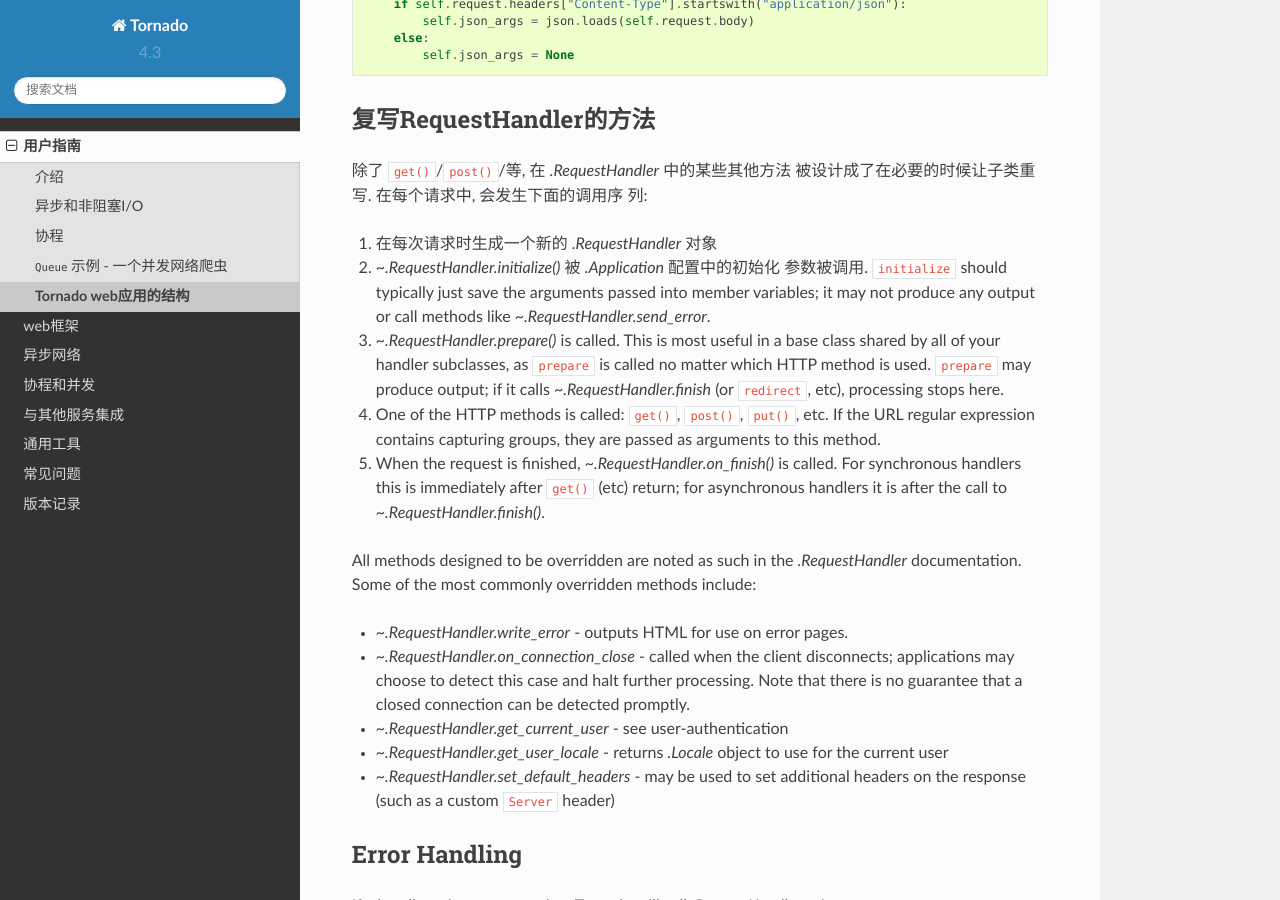
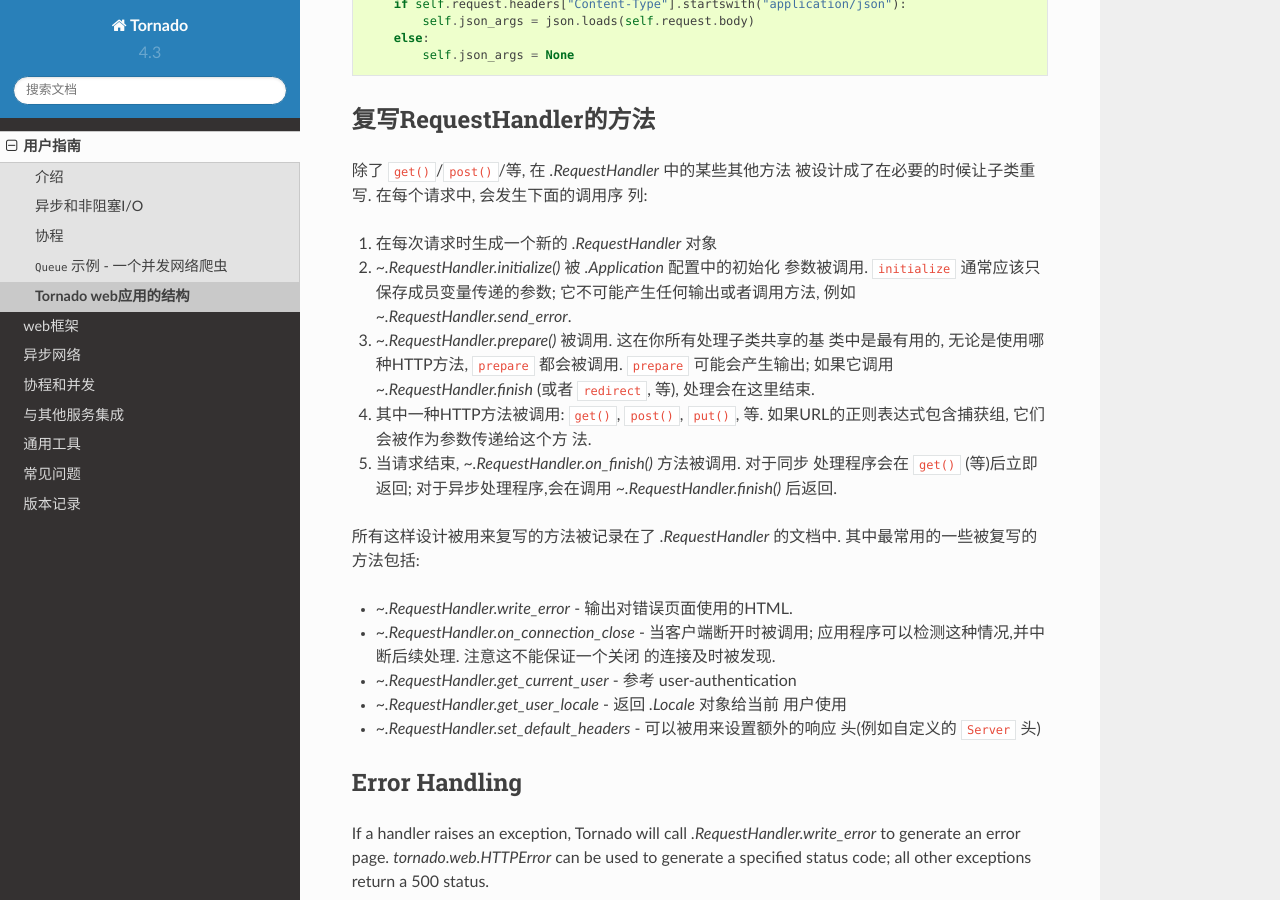
Before and after one commit to tao12345666333/tornado-zh, a Sphinx documentation site: the page built from docs/guide/structure.rst, in a window 1280 px wide and 900 px high, scrolled down 2534 px. Built offline with Sphinx 7.4.7 and the Read the Docs theme 2.0.0, drawn with Linux system fonts in a browser that asks for light colours; pages that are not in the unit, such as notebooks, are missing from menus.

Commit message:
overring RequestHandler methods

```diff
--- a/docs/guide/structure.rst
+++ b/docs/guide/structure.rst
@@ -157,39 +157,33 @@
 
 1. 在每次请求时生成一个新的 `.RequestHandler` 对象
 2. `~.RequestHandler.initialize()` 被 `.Application` 配置中的初始化
-   参数被调用. ``initialize``
-   should typically just save the arguments passed into member
-   variables; it may not produce any output or call methods like
+   参数被调用. ``initialize``  通常应该只保存成员变量传递的参数;
+   它不可能产生任何输出或者调用方法, 例如
    `~.RequestHandler.send_error`.
-3. `~.RequestHandler.prepare()` is called. This is most useful in a
-   base class shared by all of your handler subclasses, as ``prepare``
-   is called no matter which HTTP method is used. ``prepare`` may
-   produce output; if it calls `~.RequestHandler.finish` (or
-   ``redirect``, etc), processing stops here.
-4. One of the HTTP methods is called: ``get()``, ``post()``, ``put()``,
-   etc. If the URL regular expression contains capturing groups, they
-   are passed as arguments to this method.
-5. When the request is finished, `~.RequestHandler.on_finish()` is
-   called.  For synchronous handlers this is immediately after
-   ``get()`` (etc) return; for asynchronous handlers it is after the
-   call to `~.RequestHandler.finish()`.
+3. `~.RequestHandler.prepare()` 被调用. 这在你所有处理子类共享的基
+   类中是最有用的, 无论是使用哪种HTTP方法, ``prepare`` 都会被调用.
+   ``prepare`` 可能会产生输出; 如果它调用 `~.RequestHandler.finish`
+   (或者 ``redirect``, 等), 处理会在这里结束.
+4. 其中一种HTTP方法被调用: ``get()``, ``post()``, ``put()``,
+   等. 如果URL的正则表达式包含捕获组, 它们会被作为参数传递给这个方
+   法.
+5. 当请求结束, `~.RequestHandler.on_finish()` 方法被调用. 对于同步
+   处理程序会在 ``get()`` (等)后立即返回; 对于异步处理程序,会在调用
+   `~.RequestHandler.finish()` 后返回.
 
-All methods designed to be overridden are noted as such in the
-`.RequestHandler` documentation.  Some of the most commonly
-overridden methods include:
+所有这样设计被用来复写的方法被记录在了 `.RequestHandler` 的文档中.
+其中最常用的一些被复写的方法包括:
 
 - `~.RequestHandler.write_error` -
-  outputs HTML for use on error pages.
-- `~.RequestHandler.on_connection_close` - called when the client
-  disconnects; applications may choose to detect this case and halt
-  further processing.  Note that there is no guarantee that a closed
-  connection can be detected promptly.
-- `~.RequestHandler.get_current_user` - see :ref:`user-authentication`
-- `~.RequestHandler.get_user_locale` - returns `.Locale` object to use
-  for the current user
-- `~.RequestHandler.set_default_headers` - may be used to set
-  additional headers on the response (such as a custom ``Server``
-  header)
+  输出对错误页面使用的HTML.
+- `~.RequestHandler.on_connection_close` - 当客户端断开时被调用;
+  应用程序可以检测这种情况,并中断后续处理. 注意这不能保证一个关闭
+  的连接及时被发现.
+- `~.RequestHandler.get_current_user` - 参考 :ref:`user-authentication`
+- `~.RequestHandler.get_user_locale` - 返回 `.Locale` 对象给当前
+  用户使用
+- `~.RequestHandler.set_default_headers` - 可以被用来设置额外的响应
+  头(例如自定义的 ``Server`` 头)
 
 Error Handling
 ~~~~~~~~~~~~~~
```
